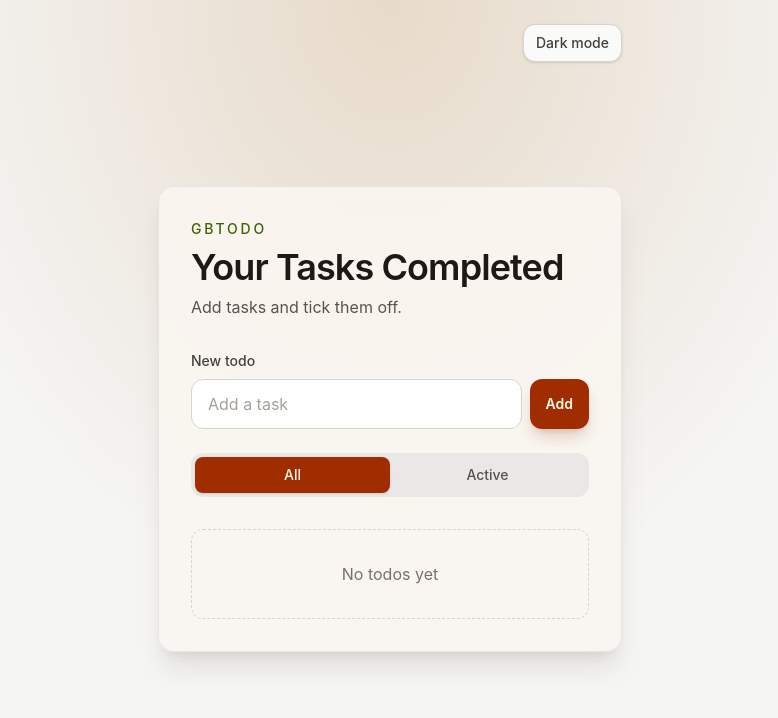
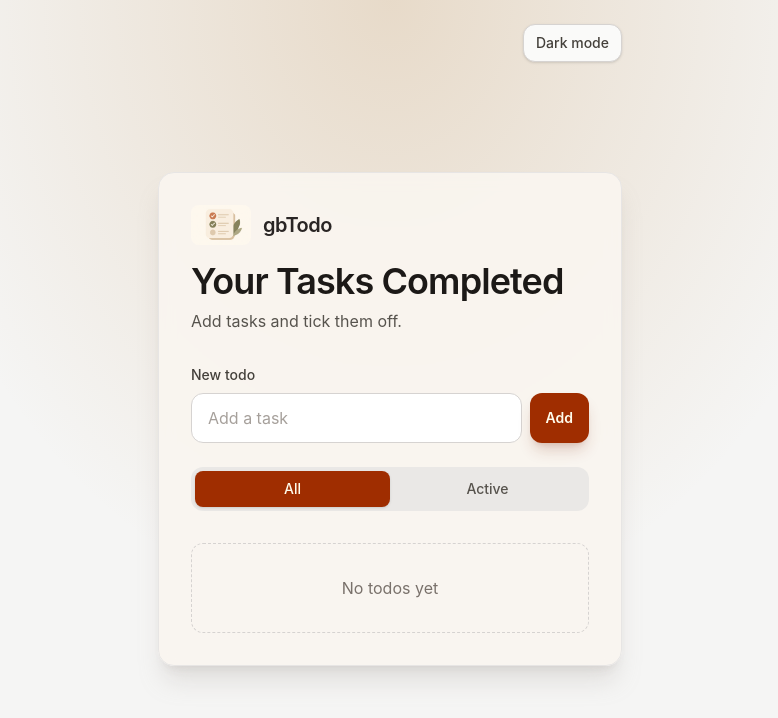
Before and after one commit to jbalsamo/gbTodo, a React (Vite) app: page / in a window 1280 px wide. Shown: the top 718 px of the page, without its empty margins (250-1028 px from the left). Built offline with nearby package versions, Linux system fonts and the light colour scheme.

Commit message:
Add header brand row with gbTodo logo mark.
Replace the uppercase eyebrow with logo + wordmark, keep heading/subtitle and theme toggle, and cover the brand mark in tests.

```diff
--- a/src/App.tsx
+++ b/src/App.tsx
@@ -71,10 +71,19 @@ export default function App() {
             className="rounded-2xl border border-stone-200 bg-[#faf6f0]/90 p-8 shadow-xl shadow-stone-400/25 backdrop-blur dark:border-orange-950/70 dark:bg-[#2a1c14]/90 dark:shadow-black/40"
           >
             <header className="mb-8">
-              <p className="text-sm font-medium uppercase tracking-[0.2em] text-lime-800 dark:text-amber-400">
-                gbTodo
-              </p>
-              <h1 className="mt-2 text-3xl font-semibold tracking-tight text-stone-900 sm:text-4xl dark:text-amber-50">
+              <div className="flex items-center gap-3">
+                <img
+                  src="/gbtodo-logo.png"
+                  alt="gbTodo"
+                  width={48}
+                  height={32}
+                  className="h-10 w-auto shrink-0 rounded-lg"
+                />
+                <p className="text-xl font-semibold tracking-tight text-stone-800 dark:text-amber-100">
+                  gbTodo
+                </p>
+              </div>
+              <h1 className="mt-4 text-3xl font-semibold tracking-tight text-stone-900 sm:text-4xl dark:text-amber-50">
                 Your Tasks Completed
               </h1>
               <p className="mt-2 text-stone-600 dark:text-stone-400">
```
Also changed, not shown: public/gbtodo-logo.png (added), 1 other file (tests, documents, lock files or other folders).
